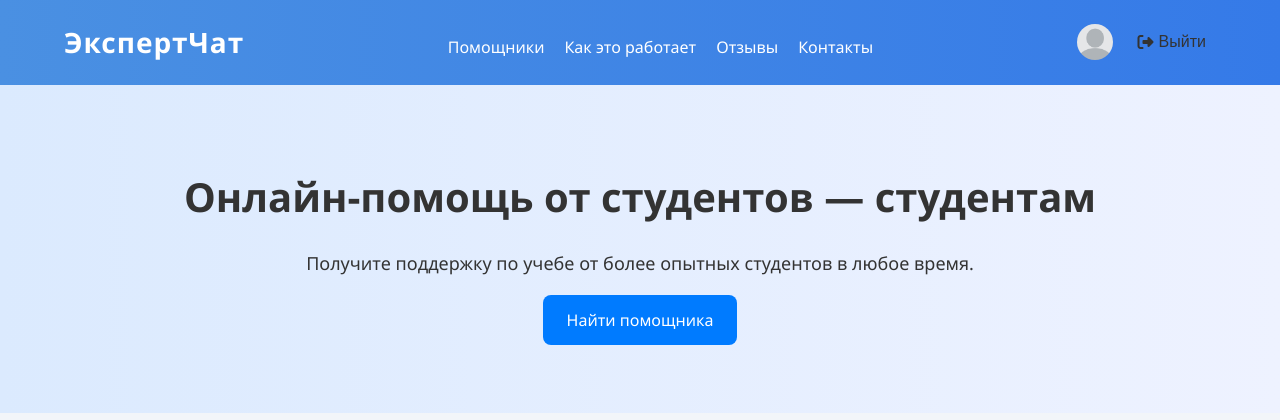
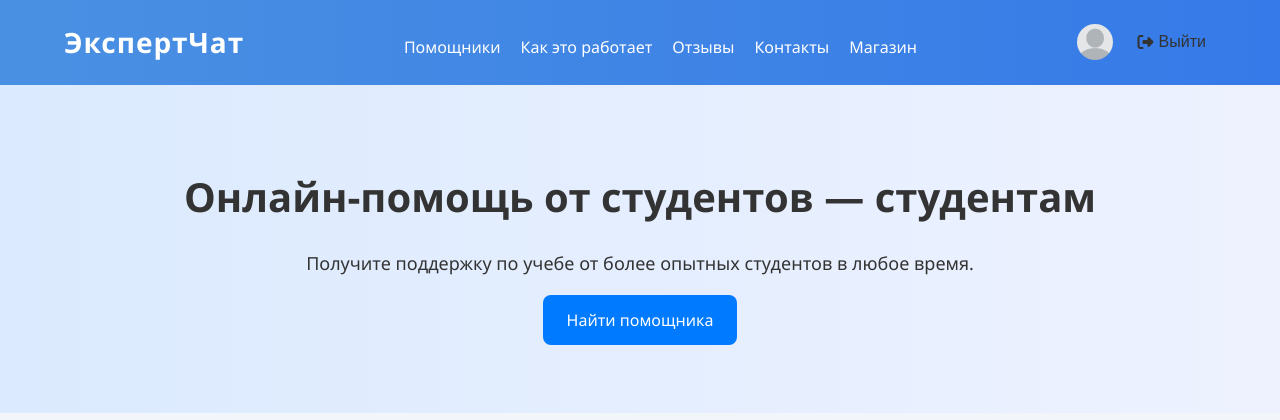
Before and after one commit to Olzeev/hackathon, a Django app: page /categories/ in a window 1280 px wide. Shown: the top 420 px of the page. Run offline with Django 5.2, Linux system fonts and the light colour scheme; a user stored in the database is signed in; data comes from the database, SQL or seed files in the repository; data that the repository does not hold is empty.

Commit message:
mainaddedstore

```diff
--- a/hackathon/categories/templates/categories/categories.html
+++ b/hackathon/categories/templates/categories/categories.html
@@ -119,6 +119,12 @@
               <li><a href="#">Как это работает</a></li>
               <li><a href="#">Отзывы</a></li>
               <li><a href="#">Контакты</a></li>
+              <!-- Новый пункт: переход в Магазин -->
+              <li>
+                <a href="{% url 'store:store' %}">
+                  Магазин
+                </a>
+              </li>
             </ul>
           </nav>
 
```
Lines whose indentation alone changed are shown as unchanged.
